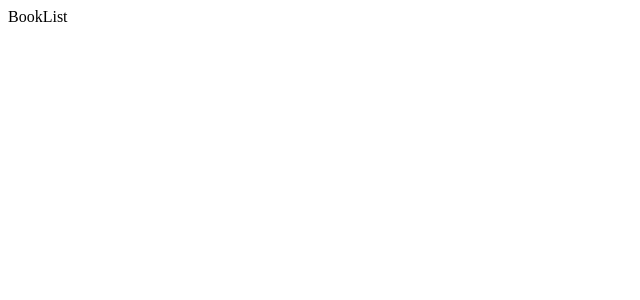
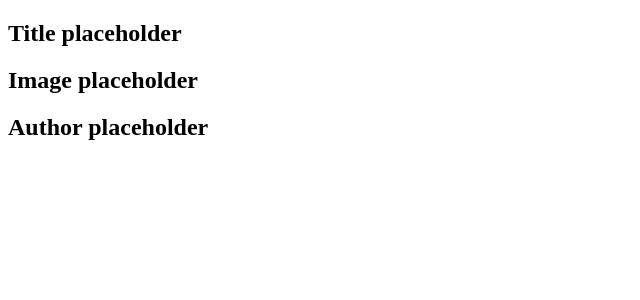
Before and after one commit to Cyrillo46/react-1, a React (Create React App) app: page / in a window 1280 px wide. Shown: the top 300 px of the page, without its empty margins (0-640 px from the left). Built offline with nearby package versions, Linux system fonts and the light colour scheme.

Commit message:
Making use of components

```diff
--- a/src/index.js
+++ b/src/index.js
@@ -4,17 +4,23 @@ import ReactDOM from 'react-dom/client';
 
  const BookList = () => {
   return (
-    <section>BookList</section>
+      <Book />
   )
 }
 
  const Book = () => {
   return (
-    <article>Book</article>
+    <>
+    <Title />
+    <Image />
+    <Author />
+    </>
   )
 }
 
 const Image = () => <h2>Image placeholder</h2>
+const Title = () => <h2>Title placeholder</h2>
+const Author = () => <h2>Author placeholder</h2>
 
 
 const root = ReactDOM.createRoot(document.getElementById('root'));
```
